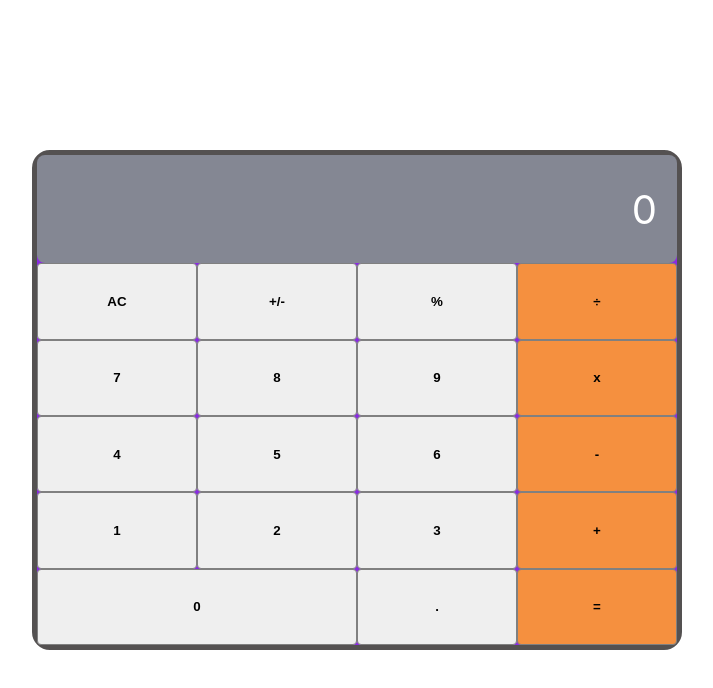
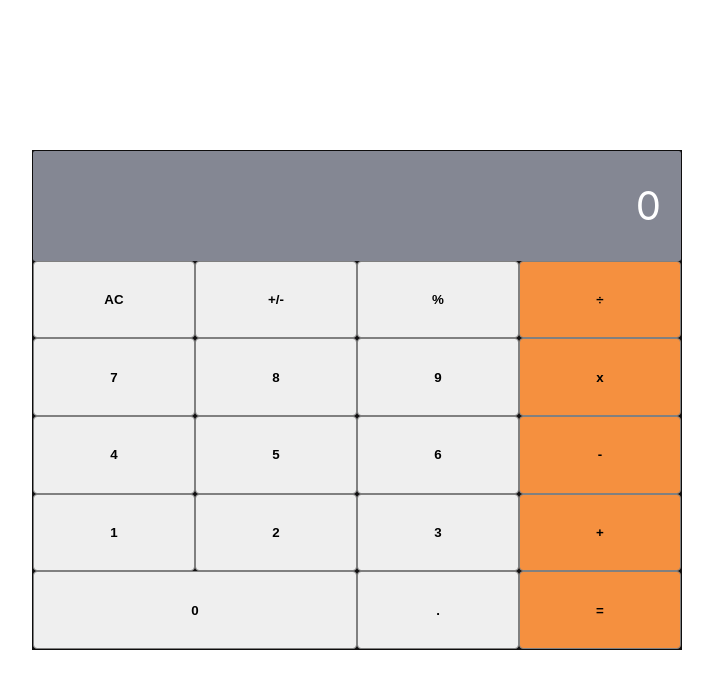
Before and after one commit to CesarHerr/math_magicians, a React (Create React App) app: page / in a window 1280 px wide. Shown: the top 688 px of the page, without its empty margins (283-996 px from the left). Built offline with nearby package versions, Linux system fonts and the light colour scheme.

Commit message:
Update readme file and buttons styles

```diff
--- a/src/App.css
+++ b/src/App.css
@@ -14,11 +14,10 @@
 .calculator-container {
   width: 650px;
   height: 500px;
-  border: 5px solid #545151;
+  border: 1px solid #0e0d0d;
   display: flex;
   flex-wrap: wrap;
-  border-radius: 18px;
-  background-color: blueviolet;
+  background-color: rgb(16, 15, 16);
 }
 
 .display {
@@ -30,7 +29,7 @@
   flex-direction: row-reverse;
   font-size: 2.5rem;
   align-items: center;
-  border-radius: 8px;
+  border-radius: 2px;
   color: #fff;
   padding-right: 0.5em;
 }
```
Also changed, not shown: 1 other file (tests, documents, lock files or other folders).
